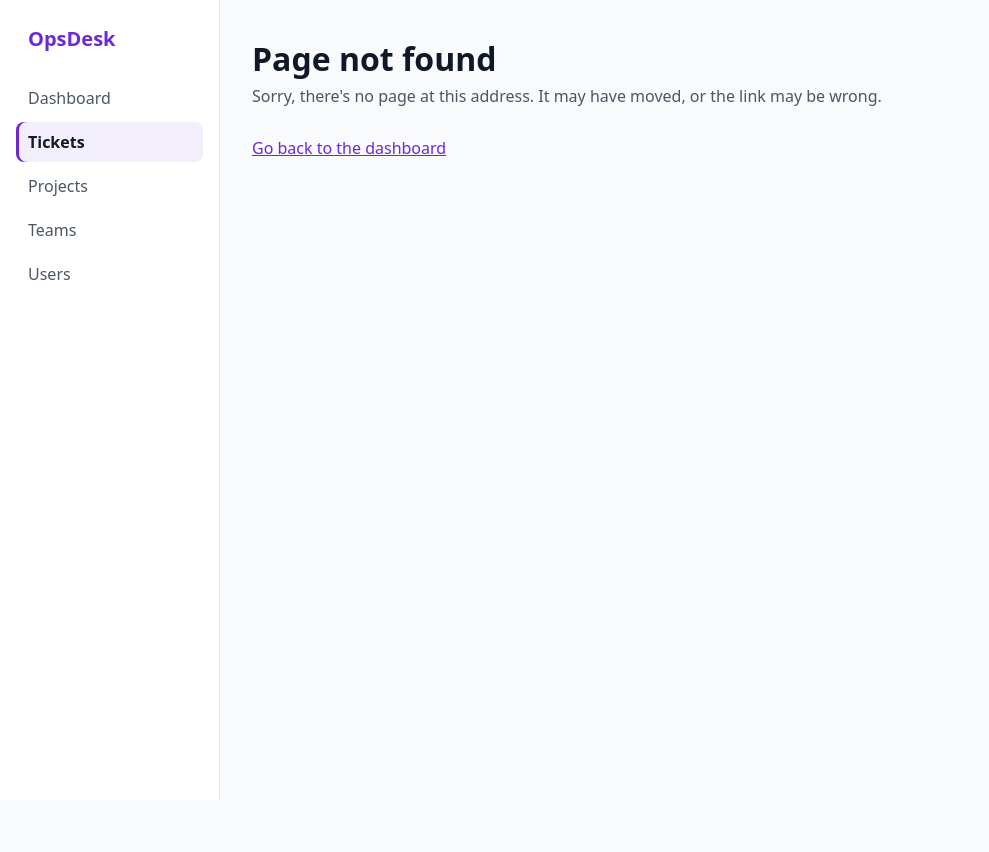
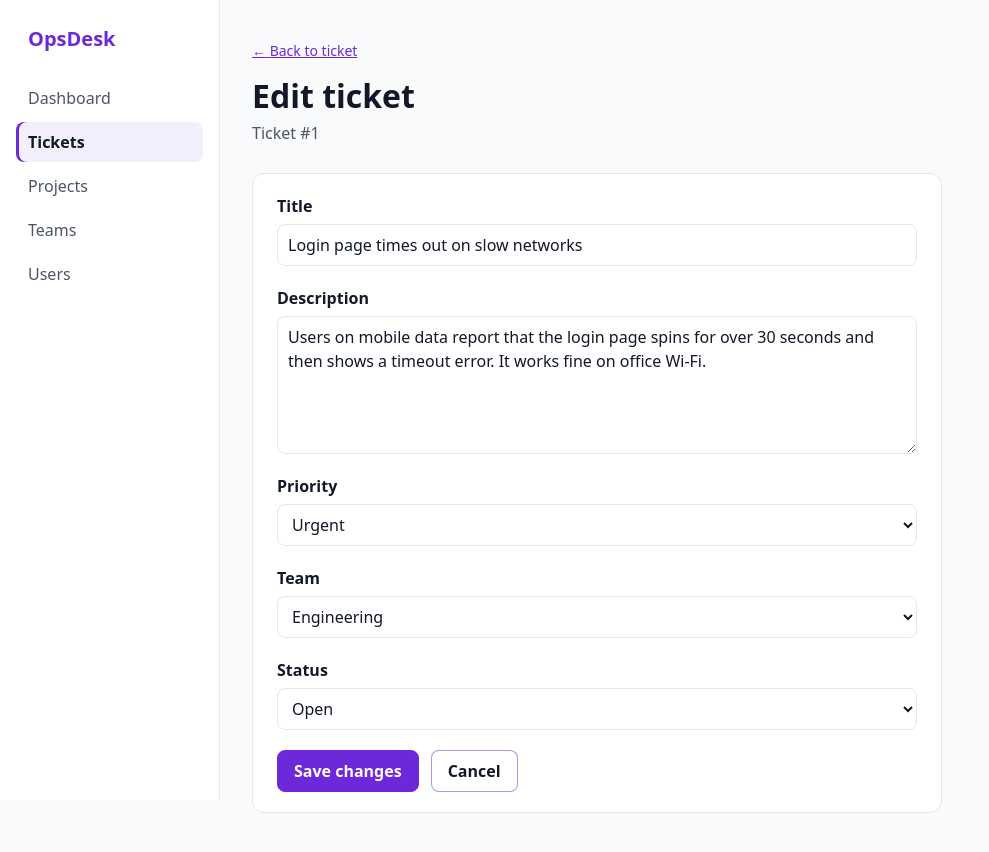
Before and after one commit to Stormmzyy/opsdesk-frontend, a React (Vite) app: page /tickets/1/edit in a window 1280 px wide. Before the commit this address had no page. Shown: the top 852 px of the page, without its empty margins (0-989 px from the left). Before the commit the page ends 800 px from the top, so only its background shows below. Built offline with nearby package versions, Linux system fonts and the light colour scheme.

Commit message:
Add an Edit ticket page at /tickets/:id/edit

```diff
--- a/src/App.jsx
+++ b/src/App.jsx
@@ -3,6 +3,7 @@ import { Navigate, Route, Routes } from 'react-router-dom'
 import { tickets as initialTickets } from './data/tickets.js'
 import Layout from './components/common/Layout.jsx'
 import DashboardPage from './pages/DashboardPage.jsx'
+import EditTicketPage from './pages/EditTicketPage.jsx'
 import NewTicketPage from './pages/NewTicketPage.jsx'
 import NotFoundPage from './pages/NotFoundPage.jsx'
 import ProjectsPage from './pages/ProjectsPage.jsx'
@@ -47,6 +48,16 @@ function App() {
     return newId
   }
 
+  // Replaces a ticket's fields with the edited values. Like moveTicket,
+  // it builds a new array instead of changing the old ticket.
+  function updateTicket(ticketId, values) {
+    setTickets((currentTickets) =>
+      currentTickets.map((ticket) =>
+        ticket.id === ticketId ? { ...ticket, ...values } : ticket,
+      ),
+    )
+  }
+
   // Every route in the app, in one place.
   // The Layout route has no path of its own: it wraps all the pages inside it
   // and shows the matching one through its <Outlet />.
@@ -66,6 +77,10 @@ function App() {
         />
         {/* ":id" is a URL parameter: /tickets/3 gives the page an id of "3". */}
         <Route path="/tickets/:id" element={<TicketDetailPage tickets={tickets} />} />
+        <Route
+          path="/tickets/:id/edit"
+          element={<EditTicketPage tickets={tickets} onUpdateTicket={updateTicket} />}
+        />
         <Route path="/projects" element={<ProjectsPage />} />
         <Route path="/teams" element={<TeamsPage tickets={tickets} />} />
         <Route path="/users" element={<UsersPage />} />
--- /dev/null
+++ b/src/pages/EditTicketPage.jsx
@@ -0,0 +1,48 @@
+import { useNavigate, useParams } from 'react-router-dom'
+import BackLink from '../components/common/BackLink.jsx'
+import PageHeader from '../components/common/PageHeader.jsx'
+import TicketForm from '../components/tickets/TicketForm.jsx'
+import TicketNotFound from '../components/tickets/TicketNotFound.jsx'
+
+// Edits the ticket chosen by the :id part of the URL, e.g. /tickets/3/edit.
+function EditTicketPage({ tickets, onUpdateTicket }) {
+  const { id } = useParams()
+  const navigate = useNavigate()
+
+  // URL params are strings and ticket ids are numbers, so convert first.
+  const ticket = tickets.find((item) => item.id === Number(id))
+
+  if (!ticket) {
+    return <TicketNotFound id={id} />
+  }
+
+  const detailPath = `/tickets/${ticket.id}`
+
+  function handleSave(values) {
+    onUpdateTicket(ticket.id, values)
+    navigate(detailPath)
+  }
+
+  return (
+    <>
+      <BackLink to={detailPath}>Back to ticket</BackLink>
+      <PageHeader title="Edit ticket" description={`Ticket #${ticket.id}`} />
+      <TicketForm
+        // Pre-fill the form with the ticket's current values.
+        initialValues={{
+          title: ticket.title,
+          description: ticket.description,
+          priority: ticket.priority,
+          team: ticket.team,
+          status: ticket.status,
+        }}
+        onSubmit={handleSave}
+        submitLabel="Save changes"
+        onCancel={() => navigate(detailPath)}
+        showStatus
+      />
+    </>
+  )
+}
+
+export default EditTicketPage
--- a/src/pages/TicketDetailPage.jsx
+++ b/src/pages/TicketDetailPage.jsx
@@ -1,4 +1,4 @@
-import { useParams } from 'react-router-dom'
+import { Link, useParams } from 'react-router-dom'
 import { getStatusLabel } from '../utils/ticketStatus.js'
 import BackLink from '../components/common/BackLink.jsx'
 import PageHeader from '../components/common/PageHeader.jsx'
@@ -22,7 +22,11 @@ function TicketDetailPage({ tickets }) {
   return (
     <>
       <BackLink to="/tickets">Back to tickets</BackLink>
-      <PageHeader title={ticket.title} description={`Ticket #${ticket.id}`} />
+      <PageHeader title={ticket.title} description={`Ticket #${ticket.id}`}>
+        <Link to={`/tickets/${ticket.id}/edit`} className="button">
+          Edit
+        </Link>
+      </PageHeader>
 
       <div className="ticket-detail">
         <h2>Description</h2>
```
